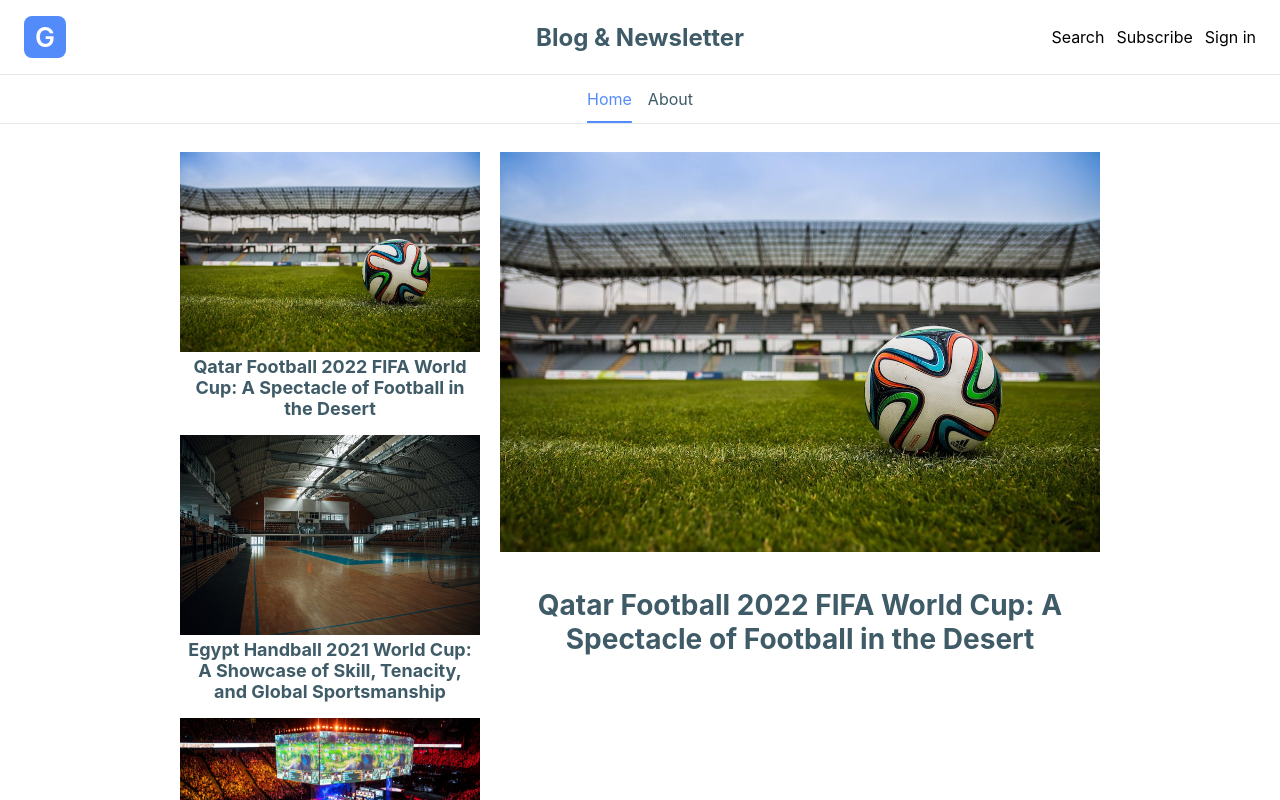
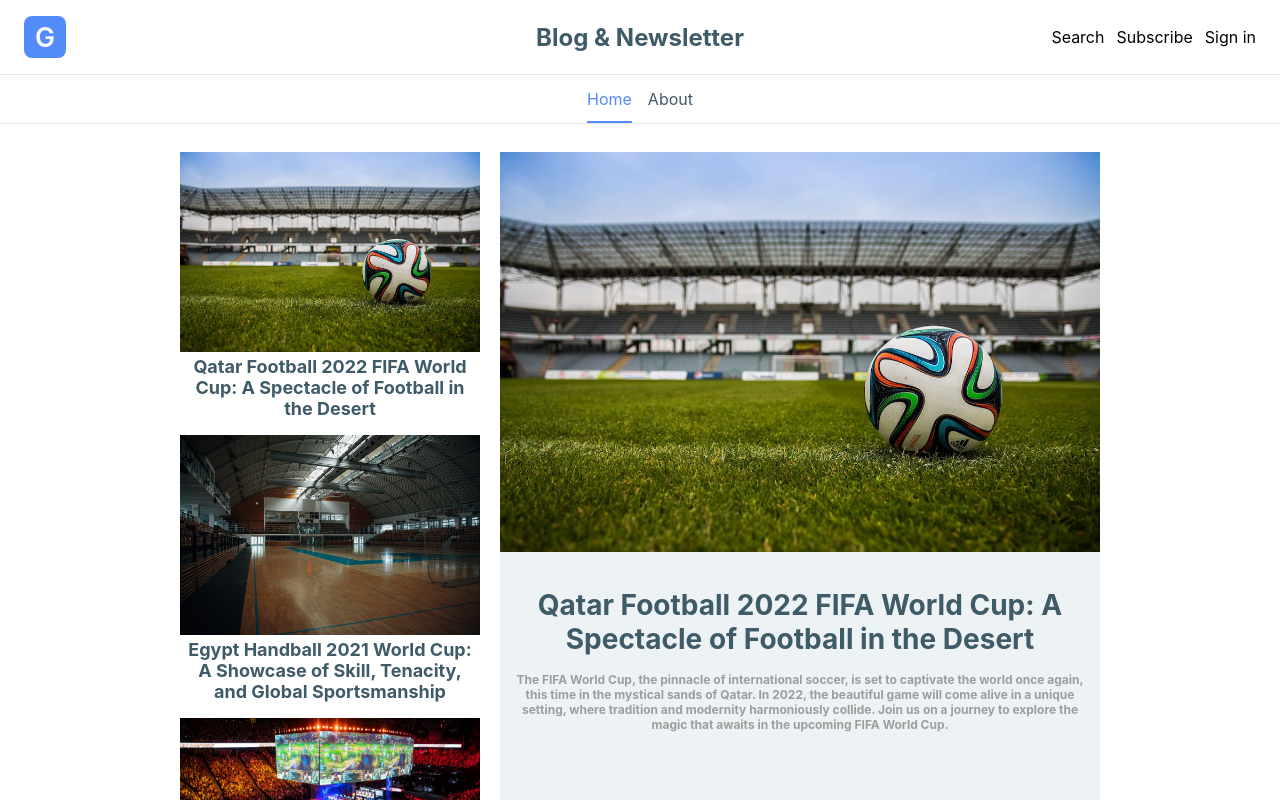
Before and after one commit to ggoran8/blog, a React (Create React App) app: page / in a window 1280 px wide. Shown: the top 800 px of the page. Built offline with nearby package versions, Linux system fonts and the light colour scheme.

Commit message:
blog - css changes

```diff
--- a/src/pages/content/Content.module.css
+++ b/src/pages/content/Content.module.css
@@ -12,7 +12,7 @@ h2 {
 
 section,
 article {
-	padding: 4px 0 24px 0;
+	margin: 4px 0 24px 0;
 }
 
 .pageImage {
--- a/src/pages/frontpage/FrontPage.module.css
+++ b/src/pages/frontpage/FrontPage.module.css
@@ -36,9 +36,13 @@ p {
 	grid-template-columns: 700px 350px;
 	justify-content: center;
 	gap: 20px;
-	padding: 24px 0;
+	padding: 24px 0 0 0;
 	text-align: center;
 	border-top: 1px solid rgb(226, 232, 235);
+}
+
+.secondSection {
+	background-color: rgb(237, 242, 244);
 }
 
 .articleParagraph {
@@ -103,3 +107,9 @@ span {
 	font-weight: 600;
 	color: rgb(157, 157, 157);
 }
+
+.mainPageParagraph {
+	padding: 16px 16px;
+	font-size: 12px;
+	color: rgb(157, 157, 157);
+}
--- a/src/pages/frontpage/Home.jsx
+++ b/src/pages/frontpage/Home.jsx
@@ -44,6 +44,14 @@ const MainPage = () => {
 							<p className={styles.mainBlogPage}>
 								Qatar Football 2022 FIFA World Cup: A Spectacle of Football in
 								the Desert
+								<p className={styles.mainPageParagraph}>
+									The FIFA World Cup, the pinnacle of international soccer, is
+									set to captivate the world once again, this time in the
+									mystical sands of Qatar. In 2022, the beautiful game will come
+									alive in a unique setting, where tradition and modernity
+									harmoniously collide. Join us on a journey to explore the
+									magic that awaits in the upcoming FIFA World Cup.
+								</p>
 							</p>
 						</Link>
 					</div>
```
